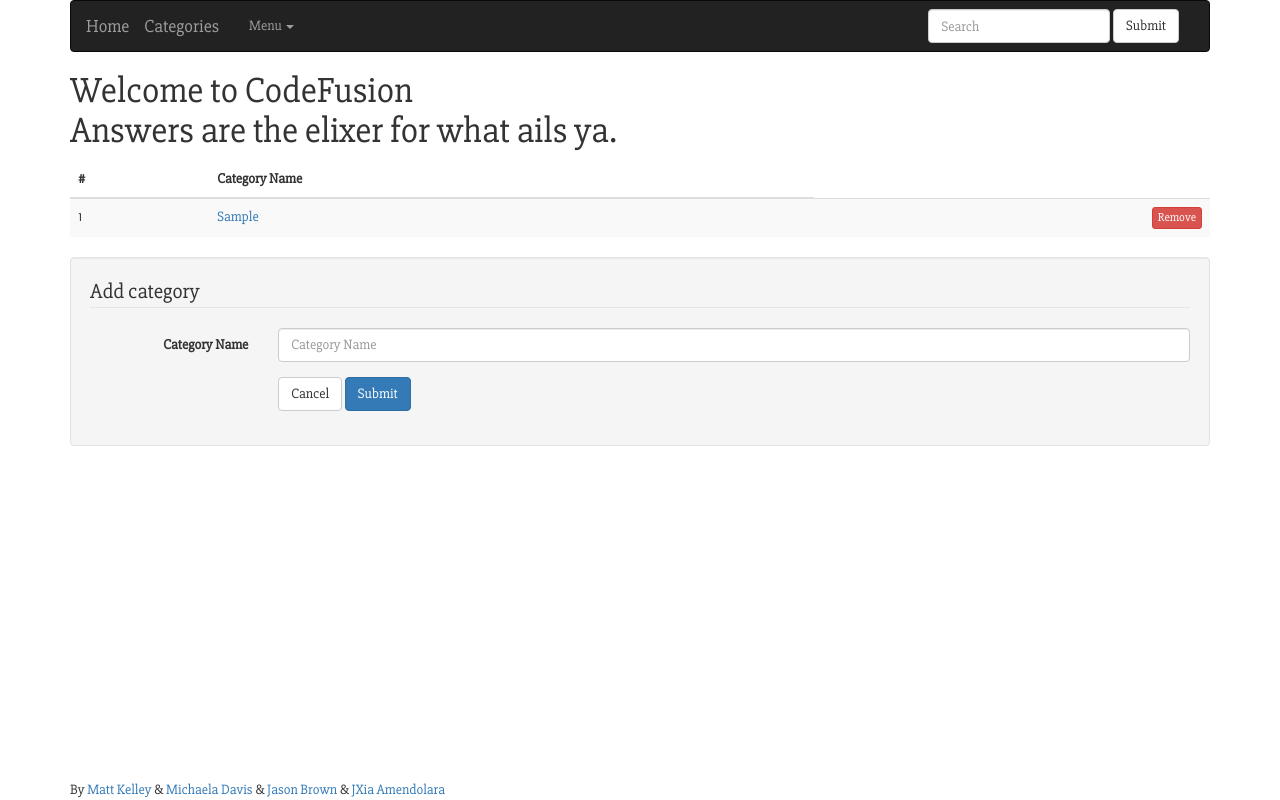
After one commit to mkelley2/forum_project, a PHP site: template web/views/categories.html.twig in a window 1280 px wide. The commit adds this page. Run offline with PHP 8.4, Linux system fonts and the light colour scheme; the template is opened without the code that fills it: most values are stand-ins (such as "Sample title", 1, 10 or a date in 2020); some libraries are stand-ins or nearby versions.

Commit message:
add views and initial templates

```diff
--- /dev/null
+++ b/web/views/categories.html.twig
@@ -0,0 +1,61 @@
+<!DOCTYPE html>
+<html>
+    {% include '/components/head.html.twig' %}
+    <body>
+        <div class="container">
+            {% include '/components/navbar.html.twig' %}
+
+            <h1>
+                Welcome to CodeFusion <br>
+                Answers are the elixer for what ails ya.
+            </h1>
+            <table class="table table-striped table-hover ">
+                  <thead>
+                    <tr>
+                      <th>#</th>
+                      <th>Category Name</th>
+                    </tr>
+                  </thead>
+                  <tbody>
+                      {% set count = 0 %}
+                      {% if all_categories is not empty %}
+                      {% for category in all_categories %}
+                      {% set count = count + 1%}
+                      <tr>
+                          <td>{{count}}</td>
+                          <td><a href="/category/{{category.getCategory}}">{{category.getCategory}}</a></td>
+                          <td>
+                              <form class="form-group tbl-del" action="/delete-category/{{category.getId}}" method="post">
+                                    <input type="hidden" name="_method" value="delete">
+                                    <button type="submit" class="btn btn-xs btn-danger" name="button">Remove</button>
+                              </form>
+                          </td>
+                      </tr>
+                      {% endfor %}
+                      {%endif%}
+                  </tbody>
+                </table>
+
+                <form class="form-horizontal well" action="/categories" method="post">
+                  <fieldset>
+                    <legend>Add category</legend>
+                    <div class="form-group">
+                      <label for="inputCategory" class="col-lg-2 control-label">Category Name</label>
+                      <div class="col-lg-10">
+                        <input type="text" class="form-control" name="inputCategory" placeholder="Category Name">
+                      </div>
+                    </div>
+                    <div class="form-group">
+                      <div class="col-lg-10 col-lg-offset-2">
+                        <button type="reset" class="btn btn-default">Cancel</button>
+                        <button type="submit" class="btn btn-primary">Submit</button>
+                      </div>
+                    </div>
+                  </fieldset>
+                </form>
+
+
+            {% include '/components/footer.html.twig' %}
+        </div>
+    </body>
+</html>
--- a/web/views/components/footer.html.twig
+++ b/web/views/components/footer.html.twig
@@ -1 +1 @@
-<footer>By <a href="https://github.com/mkelley2">Matt Kelley</a> &amp; <a href="https://github.com/Michaela-Davis">Michaela Davis</a></footer>
+<footer>By <a href="https://github.com/mkelley2">Matt Kelley</a> &amp; <a href="https://github.com/Michaela-Davis">Michaela Davis</a> &amp; <a href="https://github.com/Evan-Alexander">Jason Brown</a> &amp; <a href="https://github.com/Xesme">JXia Amendolara</a></footer>
--- a/web/views/components/head.html.twig
+++ b/web/views/components/head.html.twig
@@ -1,5 +1,5 @@
 <head>
-    <title>Library</title>
+    <title>CodeFusion</title>
     <script src="https://code.jquery.com/jquery-3.1.1.js" integrity="sha256-16cdPddA6VdVInumRGo6IbivbERE8p7CQR3HzTBuELA=" crossorigin="anonymous"></script>
     <link rel='stylesheet' href='https://maxcdn.bootstrapcdn.com/bootstrap/3.3.1/css/bootstrap.min.css'>
     <link href="https://maxcdn.bootstrapcdn.com/bootswatch/3.3.7/cyborg/bootstrap.min.css" rel="stylesheet" integrity="sha384-D9XILkoivXN+bcvB2kSOowkIvIcBbNdoDQvfBNsxYAIieZbx8/SI4NeUvrRGCpDi" crossorigin="anonymous">
--- a/web/views/components/navbar.html.twig
+++ b/web/views/components/navbar.html.twig
@@ -1,14 +1,20 @@
 <nav class="navbar navbar-inverse">
   <div class="container-fluid">
     <div class="navbar-header">
-      <a class="navbar-brand" href="/">Da Libaree</a>
+      <a class="navbar-brand" href="/">Home</a>
+      <a class="nav navbar-brand" href="/categories">Categories</a>
     </div>
 
     <div class="collapse navbar-collapse" id="bs-example-navbar-collapse-2">
       <ul class="nav navbar-nav">
-        <li><a href="/authors">Authors</a></li>
-        <li><a href="/books">Books</a></li>
-        <li><a href="/patrons">Patrons</a></li>
+          <li class="dropdown">
+            <a href="#" class="dropdown-toggle" data-toggle="dropdown" role="button" aria-expanded="false">Menu <span class="caret"></span></a>
+            <ul class="dropdown-menu" role="menu">
+                {% for category in all_categories %}
+                    <li><a href="/category/{{category.getCategory}}">{{category.getCategory}}</a></li>
+                {% endfor %}
+            </ul>
+          </li>
       </ul>
       <form class="navbar-form navbar-right" action="/search" method="GET">
         <div class="form-group">
```
Also changed, not shown: web/views/category.html.twig (added, +43 -0 lines), web/views/index.html.twig (added, +17 -0 lines), web/views/search-results.html.twig (added, +18 -0 lines), web/views/thread.html.twig (added, +18 -0 lines), web/views/log-out.html.twig (renamed from web/views/homeView.html.twig).
